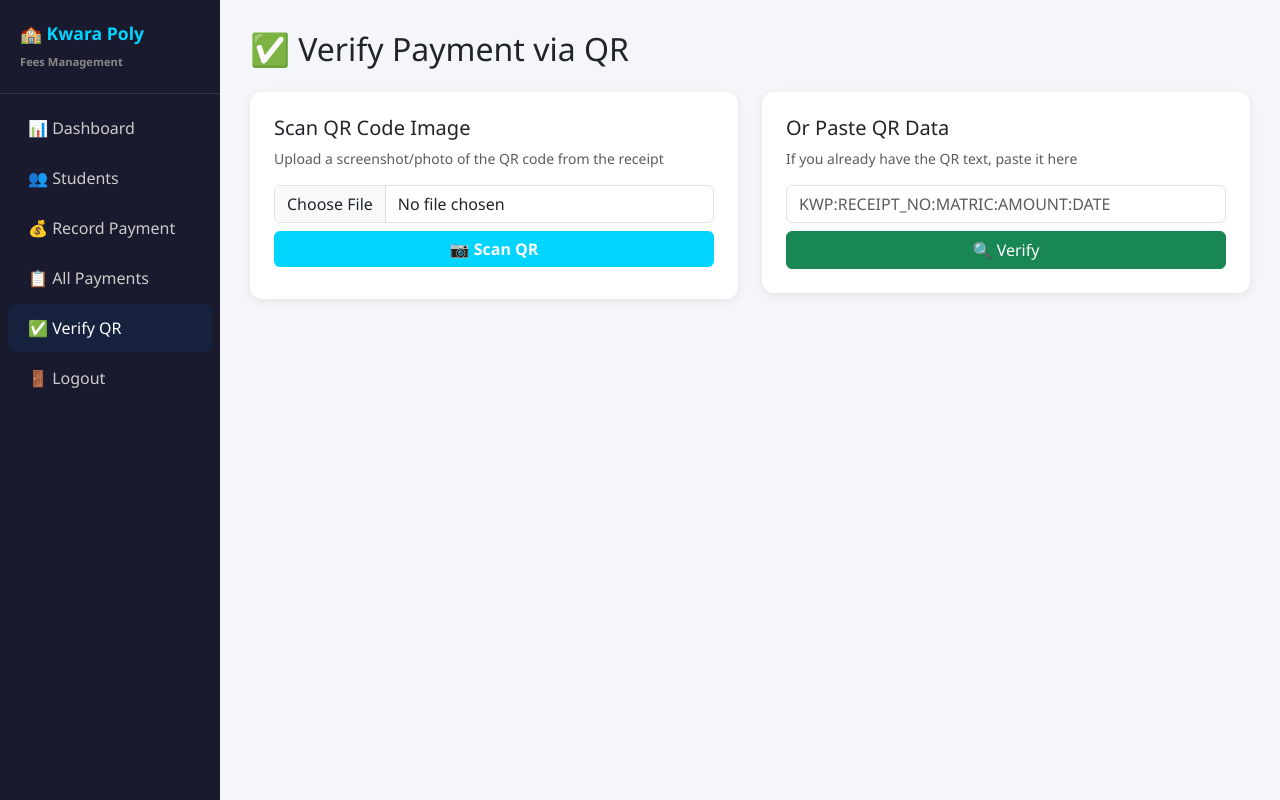
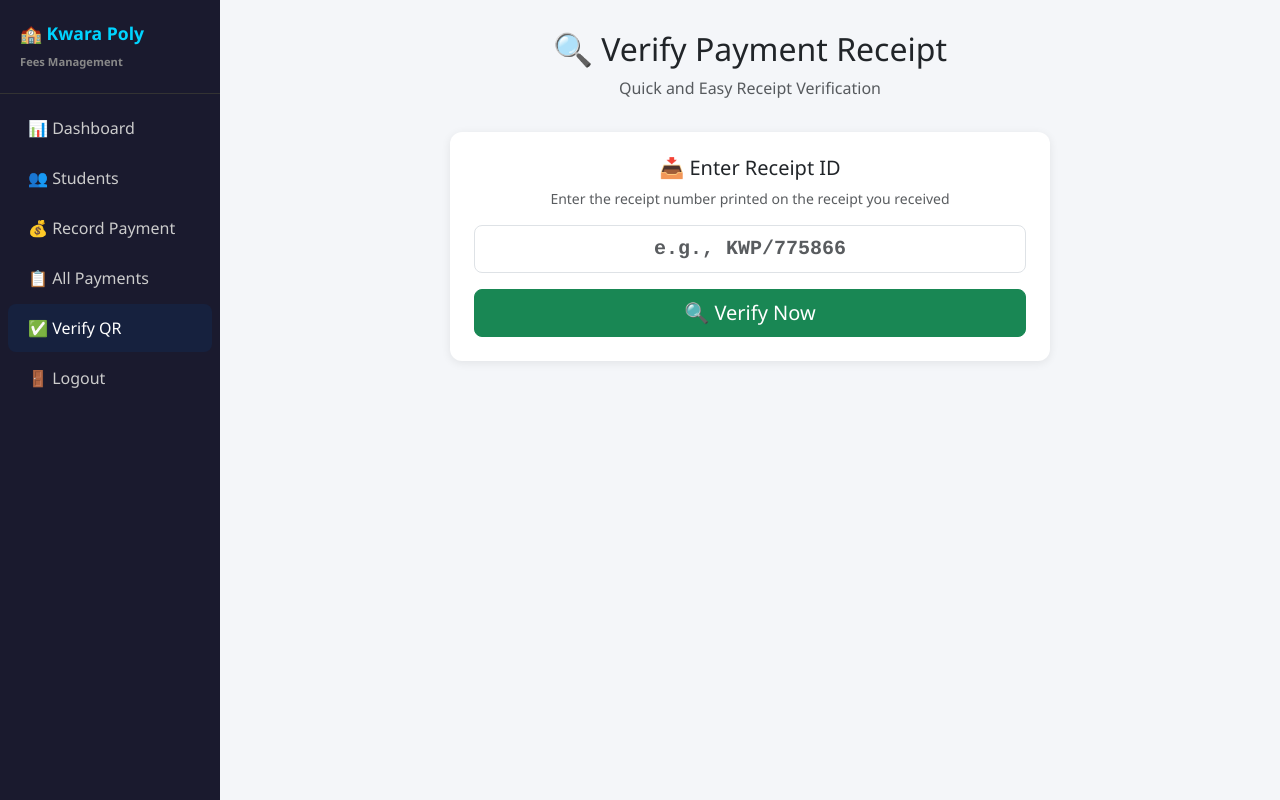
Before and after one commit to Switdeveloper/kwara-poly-fees-system, a Flask app: page /verify in a window 1280 px wide. Run offline with Flask 3, Linux system fonts and the light colour scheme; a user stored in the database is signed in.

Commit message:
Verify with public URL, simplify to receipt ID, payment method without Cash, Pay button, public verify no/login

```diff
--- a/app.py
+++ b/app.py
@@ -15,9 +15,11 @@ BASE_DIR = os.path.dirname(os.path.abspath(__file__))
 # ─── Auth ────────────────────────────────────────────────────────────────────
 @app.before_request
 def require_login():
-    if request.endpoint in ('login', 'static') or request.path.startswith('/static'):
+    if request.endpoint in ('login', 'static', 'public_verify', 'verify_page'):
         return
-    if 'admin_id' not in session and request.endpoint not in ('login',):
+    if request.path.startswith('/static') or request.path.startswith('/p/'):
+        return
+    if 'admin_id' not in session:
         return redirect(url_for('login'))
 
 # ─── Login ───────────────────────────────────────────────────────────────────
@@ -148,9 +150,8 @@ def receipt(receipt_no):
     if not r:
         return "Receipt not found", 404
 
-    # Embed any-device-verifiable link in QR
-    verify_url = url_for('link_verify', receipt_no=r['receipt_no'], matric=r['matric'],
-                         amount=r['amount_paid'], date=r['payment_date'], _external=True)
+    # Embed simple public verify URL in QR — anyone with the link can verify
+    verify_url = url_for('public_verify', receipt_no=r['receipt_no'], _external=True)
     img = qrcode.make(verify_url, error_correction=qrcode.constants.ERROR_CORRECT_H,
                       box_size=8, border=2)
     buf = io.BytesIO()
@@ -207,22 +208,46 @@ def link_verify():
                   'message': 'Receipt not found in Kwara Poly records.'}
     return render_template('verify.html', result=result)
 
+# ─── Public Verify (no login required) ───────────────────────────────────────
+@app.route('/p/<path:receipt_no>')
+def public_verify(receipt_no):
+    """Public verify URL — no login needed, anyone with the link can verify"""
+    conn = get_db()
+    r = conn.execute("""
+        SELECT p.*, s.fullname, s.matric, s.department, s.level, f.fee_type
+        FROM payments p
+        JOIN students s ON p.student_id=s.id
+        JOIN fees f ON p.fee_id=f.id
+        WHERE p.receipt_no=?
+    """, (receipt_no,)).fetchone()
+    conn.close()
+    if r:
+        result = {'valid': True, 'receipt_no': r['receipt_no'],
+                  'student_name': r['fullname'], 'matric': r['matric'],
+                  'department': r['department'], 'level': r['level'],
+                  'fee_type': r['fee_type'],
+                  'amount': f"₦{r['amount_paid']:,.0f}",
+                  'date': r['payment_date'], 'verified': bool(r['verified'])}
+    else:
+        result = {'valid': False, 'message': 'Receipt not found in Kwara Poly records.'}
+    return render_template('verify.html', result=result)
+
 # ─── Verify QR ────────────────────────────────────────────────────────────────
-@app.route('/verify')
+@app.route('/verify', methods=['GET', 'POST'])
 def verify_page():
     result = None
     if request.method == 'POST':
-        qr_text = request.form.get('qr_text', '').strip()
-        try:
-            data = json.loads(qr_text)
+        receipt_id = request.form.get('receipt_id', '').strip()
+        if receipt_id:
+            # Direct lookup by receipt ID
             conn = get_db()
             p = conn.execute("""
                 SELECT p.*, s.fullname, s.matric, s.department, s.level, f.fee_type
                 FROM payments p
                 JOIN students s ON p.student_id=s.id
                 JOIN fees f ON p.fee_id=f.id
-                WHERE p.receipt_no=? AND s.matric=? AND p.amount_paid=? AND p.payment_date=?
-            """, (data.get('receipt_no'), data.get('matric'), float(data.get('amount',0)), data.get('date'))).fetchone()
+                WHERE p.receipt_no=?
+            """, (receipt_id,)).fetchone()
             conn.close()
             if p:
                 result = {'valid': True, 'receipt_no': p['receipt_no'],
@@ -232,9 +257,7 @@ def verify_page():
                           'amount': f"₦{p['amount_paid']:,.0f}",
                           'date': p['payment_date'], 'verified': bool(p['verified'])}
             else:
-                result = {'valid': False, 'message': 'No matching payment record found in the system.'}
-        except (json.JSONDecodeError, KeyError, ValueError):
-            result = {'valid': False, 'message': 'Invalid QR code data format.'}
+                result = {'valid': False, 'message': f'❌ Receipt "{receipt_id}" not found in our records. Please check the ID and try again.'}
     return render_template('verify.html', result=result)
 
 @app.route('/verify_qr_image', methods=['POST'])
--- a/templates/verify.html
+++ b/templates/verify.html
@@ -1,93 +1,54 @@
 {% extends "base.html" %}
+{% block title %}Verify Receipt{% endblock %}
 {% block content %}
+<style>
+.verify-box { max-width:600px; margin:auto; }
+</style>
 <div class="row mb-3">
-    <div class="col-12"><h2>✅ Verify Payment via QR</h2></div>
-</div>
-<div class="row g-4">
-    <div class="col-md-6">
-        <div class="card p-4">
-            <h5>Scan QR Code Image</h5>
-            <p class="text-muted small">Upload a screenshot/photo of the QR code from the receipt</p>
-            <form id="qrUploadForm">
-                <input type="file" id="qrImageInput" accept="image/*" capture="environment" class="form-control mb-2">
-                <button type="submit" class="btn btn-primary w-100" id="scanBtn">📷 Scan QR</button>
-            </form>
-            <div id="scanStatus" class="mt-2 small"></div>
-        </div>
-    </div>
-    <div class="col-md-6">
-        <div class="card p-4">
-            <h5>Or Paste QR Data</h5>
-            <p class="text-muted small">If you already have the QR text, paste it here</p>
-            <form method="POST">
-                <input type="text" name="qr_text" class="form-control mb-2" placeholder="KWP:RECEIPT_NO:MATRIC:AMOUNT:DATE">
-                <button type="submit" class="btn btn-success w-100">🔍 Verify</button>
-            </form>
-        </div>
+    <div class="col-12 text-center">
+        <h2>🔍 Verify Payment Receipt</h2>
+        <p class="text-muted">Quick and Easy Receipt Verification</p>
     </div>
 </div>
 
-{% if result %}
-<div class="card p-4 mt-4 text-center {% if result.valid %}border-success{% else %}border-danger{% endif %}">
-    {% if result.valid %}
-    <h3 class="text-success">✅ Payment Verified!</h3>
-    <hr>
-    <p><strong>Receipt:</strong> {{ result.receipt_no }}</p>
-    <p><strong>Student:</strong> {{ result.student_name }} ({{ result.matric }})</p>
-    <p><strong>Department:</strong> {{ result.department }} ({{ result.level }})</p>
-    <p><strong>Fee:</strong> {{ result.fee_type }}</p>
-    <p><strong>Amount:</strong> {{ result.amount }}</p>
-    <p><strong>Date:</strong> {{ result.date }}</p>
-    {% if result.verified %}
-    <span class="badge bg-success fs-6">Officially Verified ✅</span>
-    {% else %}
-    <span class="badge bg-warning fs-6">Recorded (Not Officially Verified)</span>
-    {% endif %}
-    {% else %}
-    <h3 class="text-danger">❌ {{ result.message }}</h3>
-    <p>This receipt could not be verified. It may be invalid or tampered with.</p>
+<div class="verify-box">
+    <div class="card p-4">
+        <h5 class="text-center">📥 Enter Receipt ID</h5>
+        <p class="text-muted small text-center">Enter the receipt number printed on the receipt you received</p>
+        <form method="POST">
+            <div class="mb-3">
+                <input type="text" name="receipt_id" class="form-control form-control-lg text-center"
+                       placeholder="e.g., KWP/775866" required
+                       style="font-family:courier;font-weight:bold">
+            </div>
+            <button type="submit" class="btn btn-success btn-lg w-100">🔍 Verify Now</button>
+        </form>
+    </div>
+
+    {% if result %}
+    <div class="card mt-4 p-4 text-center {% if result.valid %}border-success{% else %}border-danger{% endif %}">
+        {% if result.valid %}
+        <div style="background:#d4edda;border-radius:50%;width:80px;height:80px;margin:0 auto 15px;display:flex;align-items:center;justify-content:center;font-size:50px">✓</div>
+        <h3 class="text-success">PAYMENT VERIFIED ✅</h3>
+        <hr>
+        <table class="table table-sm text-start" style="max-width:500px;margin:auto">
+            <tr><td class="text-muted">Receipt No</td><td><strong>{{ result.receipt_no }}</strong></td></tr>
+            <tr><td class="text-muted">Student Name</td><td><strong>{{ result.student_name }}</strong></td></tr>
+            <tr><td class="text-muted">Matric No</td><td><strong>{{ result.matric }}</strong></td></tr>
+            <tr><td class="text-muted">Department</td><td><strong>{{ result.department }} ({{ result.level }})</strong></td></tr>
+            <tr><td class="text-muted">Fee Type</td><td><strong>{{ result.fee_type }}</strong></td></tr>
+            <tr><td class="text-muted">Amount</td><td class="text-success fs-5"><strong>{{ result.amount }}</strong></td></tr>
+            <tr><td class="text-muted">Date</td><td><strong>{{ result.date }}</strong></td></tr>
+        </table>
+        <p class="mt-3"><span class="badge bg-success fs-6">✅ Officially Verified by Kwara State Polytechnic</span></p>
+        <p class="small text-muted mt-2">This payment is authentic and recorded in our database.</p>
+        {% else %}
+        <div style="background:#f8d7da;border-radius:50%;width:80px;height:80px;margin:0 auto 15px;display:flex;align-items:center;justify-content:center;font-size:50px;color:#721c24">✗</div>
+        <h3 class="text-danger">VERIFICATION FAILED ❌</h3>
+        <p>{{ result.message }}</p>
+        <p class="small text-muted">If you believe this is an error, contact the school admin.</p>
+        {% endif %}
+    </div>
     {% endif %}
 </div>
-{% endif %}
 {% endblock %}
-{% block scripts %}
-<script>
-document.getElementById('qrUploadForm').addEventListener('submit', function(e){
-    e.preventDefault();
-    const fileInput = document.getElementById('qrImageInput');
-    const status = document.getElementById('scanStatus');
-    const scanBtn = document.getElementById('scanBtn');
-    if(!fileInput.files.length) { status.innerHTML = '<span class="text-danger">Please select an image</span>'; return; }
-    const formData = new FormData();
-    formData.append('qr_image', fileInput.files[0]);
-    scanBtn.disabled = true;
-    scanBtn.textContent = '⏳ Scanning...';
-    status.innerHTML = '<span class="text-info">Scanning QR code...</span>';
-    fetch('/verify_qr_image', { method: 'POST', body: formData })
-        .then(r => r.json())
-        .then(data => {
-            if(data.error) {
-                status.innerHTML = `<span class="text-danger">${data.error}</span>`;
-            } else if(data.text) {
-                // Auto-submit the form with the decoded QR text
-                const input = document.createElement('input');
-                input.type = 'hidden';
-                input.name = 'qr_text';
-                input.value = data.text;
-                const form = document.createElement('form');
-                form.method = 'POST';
-                form.appendChild(input);
-                document.body.appendChild(form);
-                form.submit();
-            }
-            scanBtn.disabled = false;
-            scanBtn.textContent = '📷 Scan QR';
-        })
-        .catch(err => {
-            status.innerHTML = `<span class="text-danger">Error: ${err}</span>`;
-            scanBtn.disabled = false;
-            scanBtn.textContent = '📷 Scan QR';
-        });
-});
-</script>
-{% endblock %}
```
Also changed, not shown: templates/record_payment.html (+17 -4 lines).
